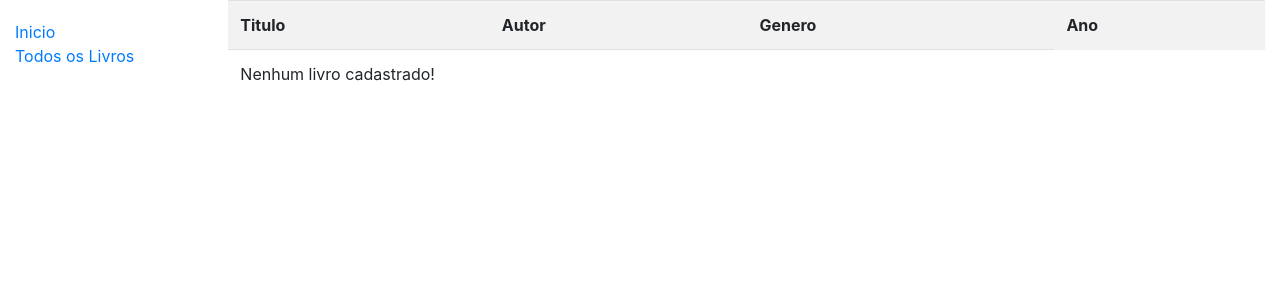
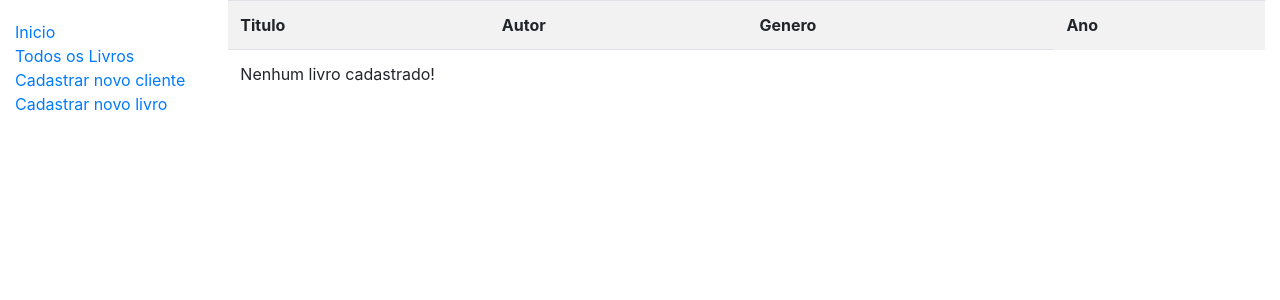
Before and after one commit to freireguilherme/projetoSD, a Django app: template sal/aluguel/templates/listar_livros.html in a window 1280 px wide. Shown: the top 300 px of the page. Run offline with Django 3.2, Linux system fonts and the light colour scheme; the template is opened without the code that fills it, so the values that code supplies are empty; some libraries are stand-ins or nearby versions.

Commit message:
new links para cadastrar cliente e livros

```diff
--- a/sal/aluguel/templates/base_generic.html
+++ b/sal/aluguel/templates/base_generic.html
@@ -17,6 +17,8 @@
         <ul class="sidebar-nav">
           <li><a href="{% url 'index' %}">Inicio</a></li>
           <li><a href="{% url 'listar-livros' %}">Todos os Livros</a></li>
+          <li><a href="{% url 'cadastrar-cliente' %}">Cadastrar novo cliente</a></li>
+          <li><a href="{% url 'cadastrar-livro' %}">Cadastrar novo livro</a></li>
         </ul>
       {% endblock %}
       </div>
```
